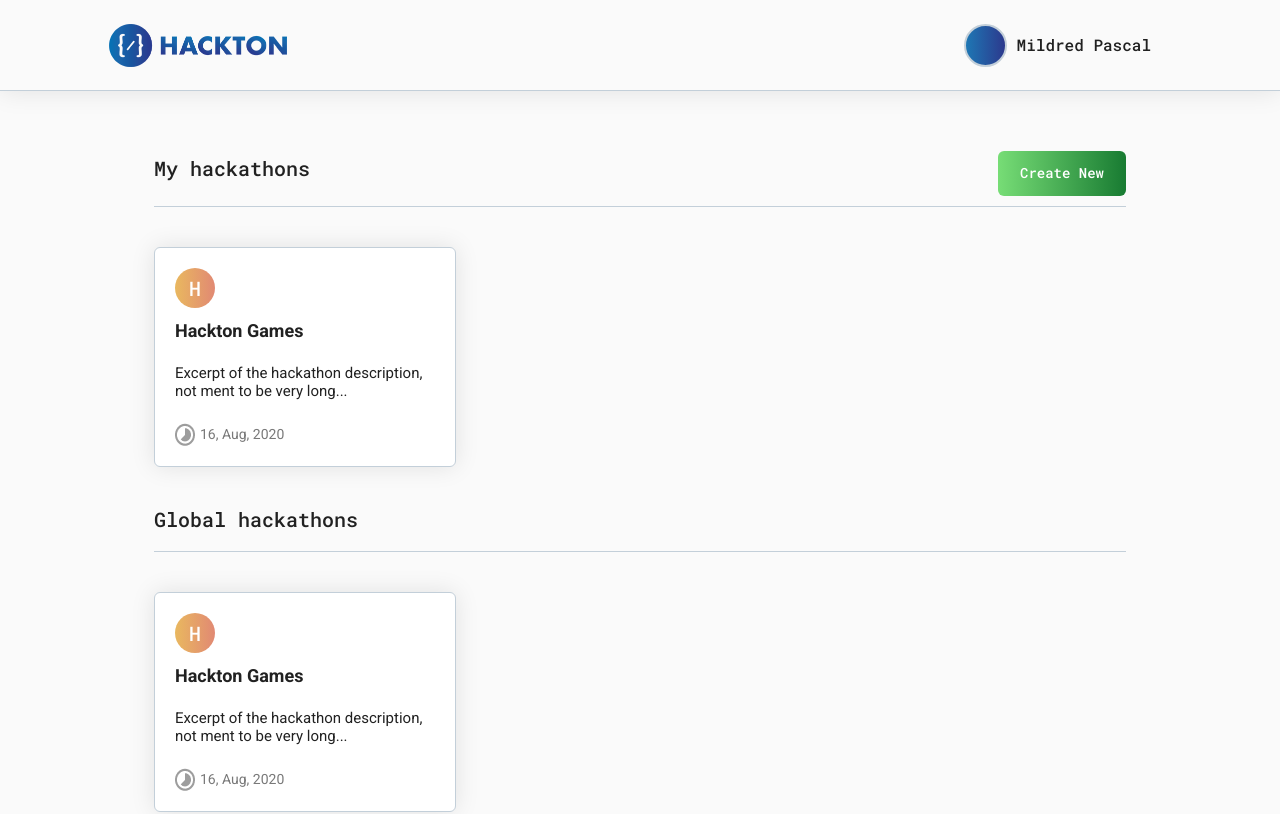
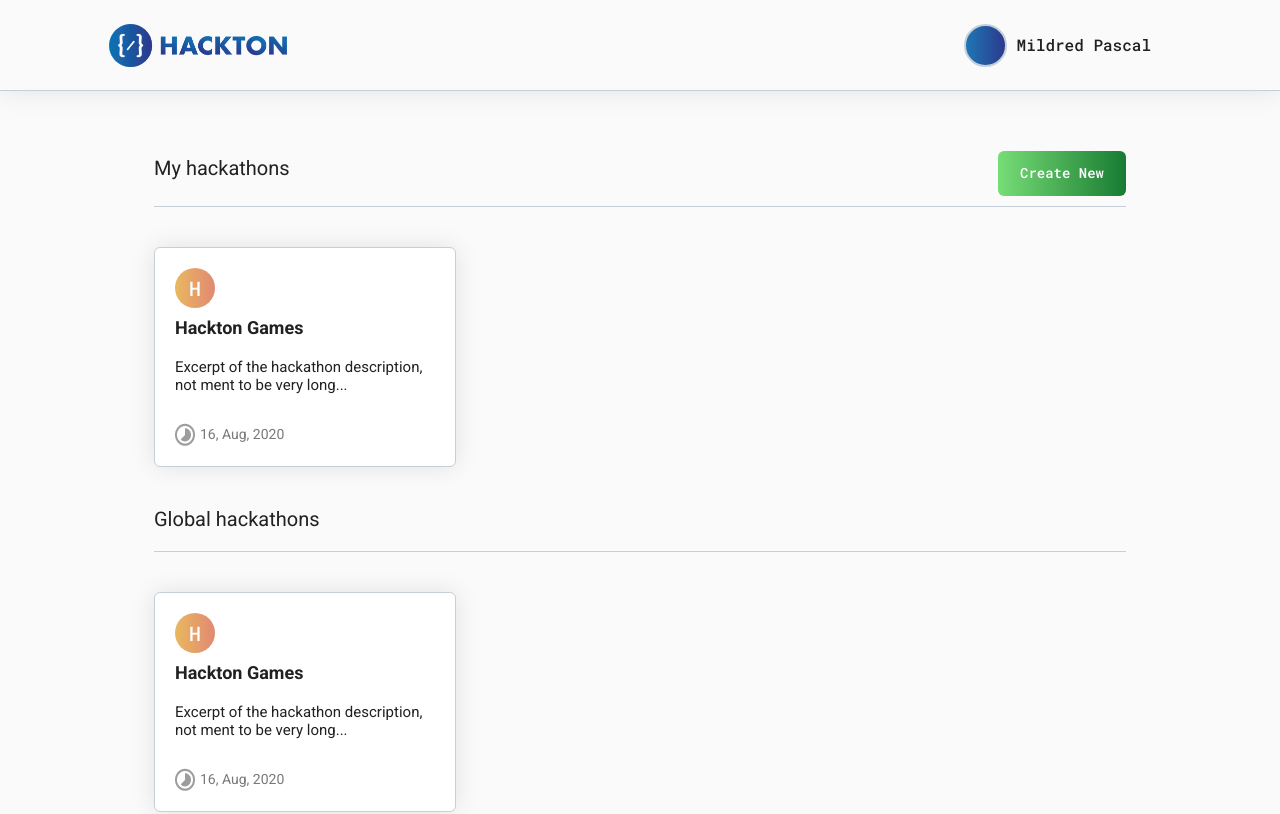
Before and after one commit to LABS-EU3/hackton-frontend, a React (Create React App) app: page /dashboard in a window 1280 px wide. Shown: the top 814 px of the page. Built offline with nearby package versions, Linux system fonts and the light colour scheme; no server answers.

Commit message:
General UI updates: change the heading font, increase paragraph margin

```diff
--- a/src/components/atoms/Heading.js
+++ b/src/components/atoms/Heading.js
@@ -2,7 +2,7 @@ import styled from 'styled-components';
 import { type, Solid } from '../index';
 
 export const H1 = styled.h1`
-  font-family: ${type.ROBOTO_MONO};
+  font-family: ${type.ROBOTO};
   color: ${Solid.BLACK};
   font-size: 32px;
   font-weight: 700;
@@ -12,7 +12,7 @@ export const H1 = styled.h1`
 `;
 
 export const H2 = styled.h2`
-  font-family: ${type.ROBOTO_MONO};
+  font-family: ${type.ROBOTO};
   color: ${Solid.BLACK};
   font-size: 26px;
   font-weight: 700;
@@ -21,7 +21,7 @@ export const H2 = styled.h2`
 `;
 
 export const H3 = styled.h3`
-  font-family: ${type.ROBOTO_MONO};
+  font-family: ${type.ROBOTO};
   color: ${Solid.BLACK};
   font-size: 20px;
   font-weight: 500;
--- a/src/components/atoms/Paragraph.js
+++ b/src/components/atoms/Paragraph.js
@@ -1,18 +1,13 @@
-import React from 'react';
 import styled from 'styled-components';
 import { type, Solid } from '../index';
 
-const P = styled.p`
+const Paragraph = styled.p`
   font-family: ${type.ROBOTO};
   color: ${Solid.BLACK};
   font-size: 15px;
   font-weight: 400;
-  margin: 0 0 10px 0;
+  margin: 0 0 20px 0;
   padding: 0;
 `;
 
-const Paragraph = ({ children }) => {
-  return <P>{children}</P>;
-};
-
 export default Paragraph;
--- a/src/components/molecules/SocialMedia.js
+++ b/src/components/molecules/SocialMedia.js
@@ -1,5 +1,4 @@
 import React from "react";
-import PropTypes from "prop-types";
 import { SocialMediaContainer } from "../atoms/SocialIcon";
 import MediaIcons from "./MediaIcons";
 
```
